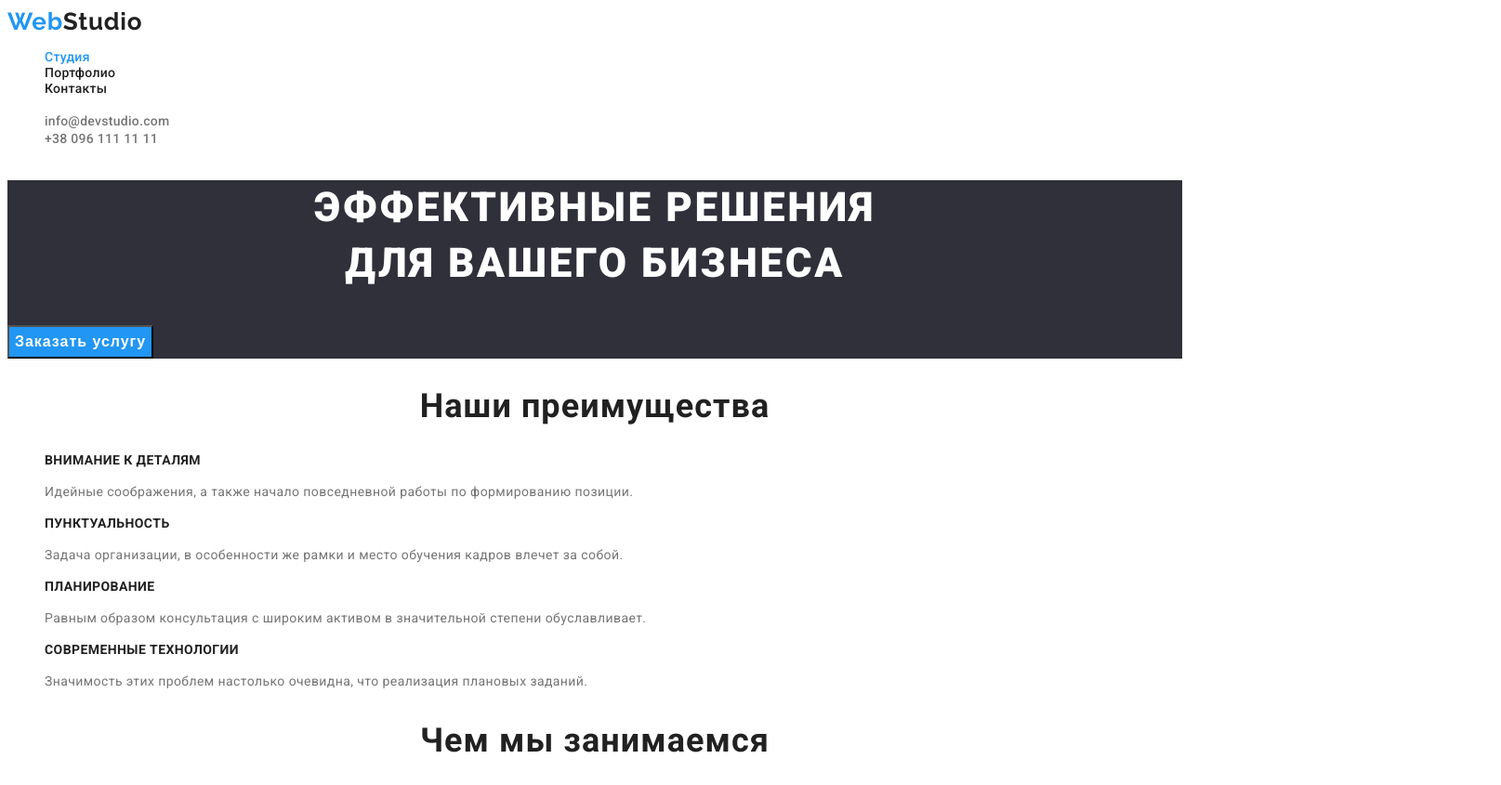
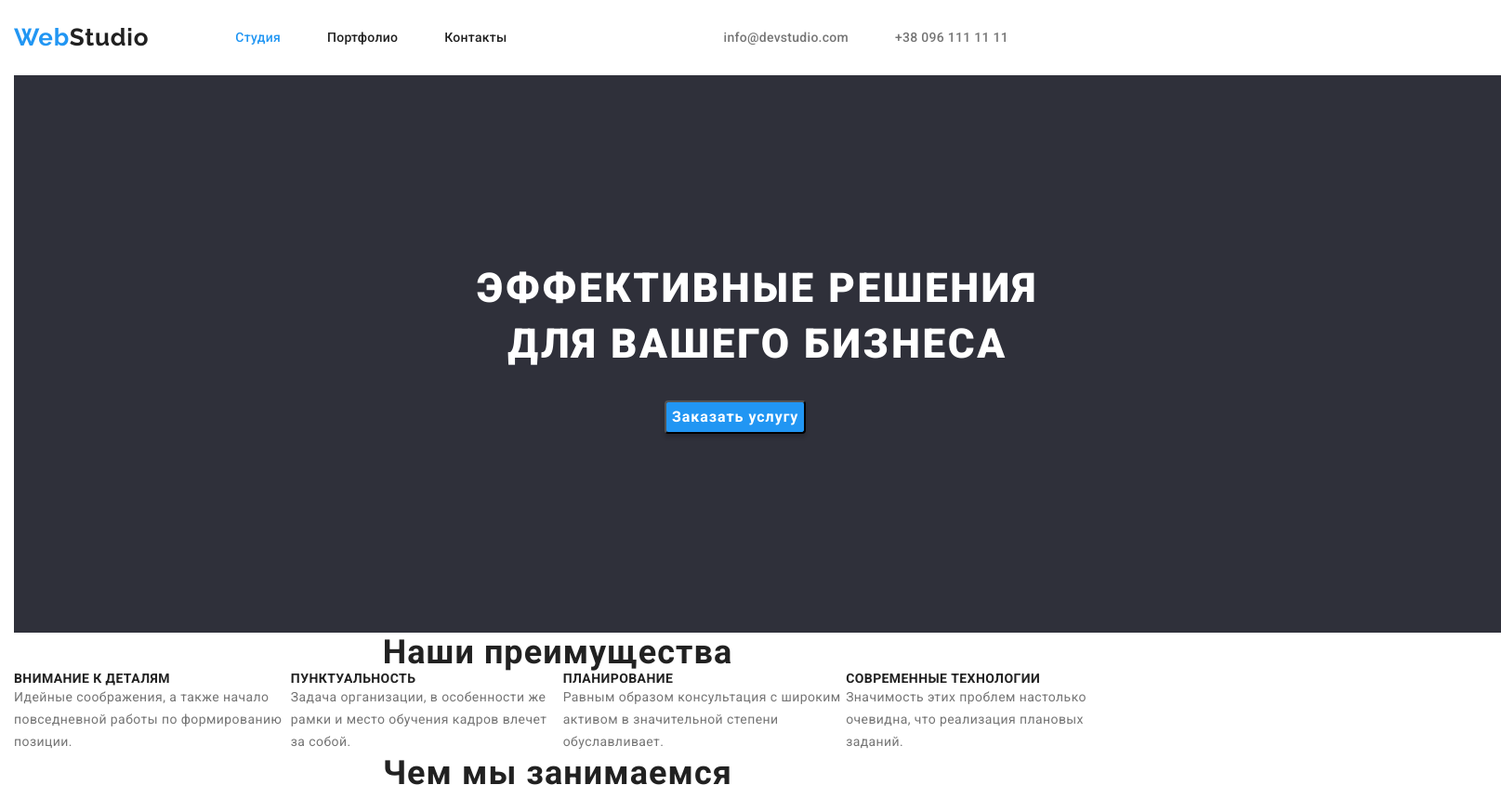
Before and after one commit to Bovsh/goit-markup-hw-08, a plain HTML site: page index.html in a window 1280 px wide. Shown: the top 845 px of the page at 93% size, 1615 px wide, since content can reach past the window. Drawn offline with nearby package versions, Linux system fonts and the light colour scheme.

Commit message:
зроблений Header and Hero

```diff
--- a/css/styles.css
+++ b/css/styles.css
@@ -8,11 +8,23 @@
     --Logo-color-studio:#212121;
     --Logo-color-web: #2196f3
 }
+p,  h1, h2, h3, h4, h5, h6   {
+    margin: 0;
+    }
 
 
+ul {
+    margin: 0;
+    padding: 0;
+}
+
+button {
+    cursor: pointer;
+}
 body {
     font-family: 'Roboto', sans-serif;
 }
+
 
 .list {
     list-style: none;
@@ -28,6 +40,7 @@ body {
     line-height: 1.19;
     letter-spacing: 0.03em;
     color: var(--Logo-color-web);
+    margin-right: 93px;
 }
 .class-logo-studio{
     font-family: Raleway;
@@ -38,6 +51,19 @@ body {
     color: var(--Logo-color-studio);
 }
 /* Стиль навигации */
+
+.nav-conteiner {
+    display: flex;
+    align-items: center;
+}
+.conteiner {
+    width: 1200px;
+    padding-left: 15px;
+    padding-right: 15px;
+
+}
+
+
 .site-nav  {
     font-family: Roboto;
     font-weight: 500;
@@ -54,7 +80,14 @@ body {
     line-height: 1.14;
     letter-spacing: 0.02em;
     color: var(--header-color);
+    margin-top: 32px;
+    margin-bottom: 32px;
+
 }
+.site-nav-item:not(:last-child) {
+    margin-right: 50px;
+}
+
 .site-nav-link {
     font-family: Roboto;
     font-weight: 500;
@@ -80,6 +113,17 @@ letter-spacing: 0.02em;
 .class-mail-tel:focus {color: var(--accent-color);}
 .pointer {cursor: pointer;}
 
+
+.nav-mail-tel {
+    margin-left: auto;
+}
+.nav-mail {
+    margin-right: 50px;
+}
+
+.nav-tel {
+    margin-right: 100px;
+}
 /*стиль кнопок*/
 
 .style-button {
@@ -92,7 +136,11 @@ letter-spacing: 0.02em;
     letter-spacing: 0.03em;
     color:var(--primary-text-color);
     background: #F5F4FA;
-    border-radius: 4px;}
+
+
+
+}
+
 
 .style-button:hover {
     color:#FFFFFF;
@@ -101,6 +149,28 @@ letter-spacing: 0.02em;
 .style-button:focus {
     color:#FFFFFF;
     background-color: var(--accent-color);
+}
+
+.class-button-page-first:hover {color: var(--accent-color);}
+.class-button-page-first:focus {color: var(--accent-color);}
+
+/*стили заголовков*/
+
+.hero-baner{
+    width: 1600px;
+    height: 600px;
+    background: #2F303A;
+}
+.title-hero {
+font-style: 400;
+font-weight: 900;
+font-size: 44px;
+line-height: 1.36;
+letter-spacing: 0.06em;
+text-align: center;
+text-transform: uppercase;
+color: #FFFFFF;
+padding: 200px 452px 0px 452px;
 }
 .button-page-first {
 
@@ -113,26 +183,19 @@ letter-spacing: 0.02em;
     letter-spacing: 0.06em;
     color: #FFFFFF;
     background: #2196F3;
+    box-shadow: 0px 4px 4px rgba(0, 0, 0, 0.15);
+    border-radius: 4px;
+    margin-top: 30px;
+    margin-right: 700px;
+    margin-bottom: 210px;
+    margin-left: 700px;
 
-}
-.class-button-page-first:hover {color: var(--accent-color);}
-.class-button-page-first:focus {color: var(--accent-color);}
+ }
+ /*стили advantage */
+ .flex-advantage {
+display: flex;
 
-/*стили заголовков*/
-
-.bg-baner{
-    background: #2F303A;
-}
-.title-hero {
-font-style: 400;
-font-weight: 900;
-font-size: 44px;
-line-height: 1.36;
-letter-spacing: 0.06em;
-text-align: center;
-text-transform: uppercase;
-color: #FFFFFF;
-}
+ }
 .head-advantage {
 font-weight: 700;
 font-size: 36px;
@@ -165,7 +228,10 @@ text-align: center;
 letter-spacing: 0.03em;
 color:var(--header-color);
 }
+.flex-services {
+display: flex;
 
+}
 .title-team {
 font-weight: 700;
 font-size: 36px;
@@ -181,6 +247,11 @@ font-size: 16px;
 line-height: 1.19;
 letter-spacing: 0.03em;
 color: var(--Title-color);
+}
+
+.flex-team {
+    display: flex;
+
 }
 
 .projects {
--- a/index.html
+++ b/index.html
@@ -8,16 +8,18 @@
     <link rel="preconnect" href="https://fonts.gstatic.com" crossorigin>
     <link href="https://fonts.googleapis.com/css2?family=Raleway:wght@700&family=Roboto:wght@400;500;700;900&display=swap" rel="stylesheet">
 
+    <link rel="stylesheet" href="https://cdnjs.cloudflare.com/ajax/libs/modern-normalize/1.1.0/modern-normalize.min.css" integrity="sha512-wpPYUAdjBVSE4KJnH1VR1HeZfpl1ub8YT/NKx4PuQ5NmX2tKuGu6U/JRp5y+Y8XG2tV+wKQpNHVUX03MfMFn9Q==" crossorigin="anonymous" referrerpolicy="no-referrer" />
+
     <link rel="stylesheet" href="./css/styles.css">
 </head>
 
     <body>
-        <header>
+        <header >
+           <div class="nav-conteiner conteiner">
+            <nav class="nav-conteiner">
+              <a class="class-logo-Web link" href=""> Web<span class="class-logo-studio ">Studio</span>   </a>
 
-            <nav>
-                <a class="class-logo-Web link" href=""> Web<span class="class-logo-studio ">Studio</span>   </a>
-
-            <ul class="site-nav  list current">
+            <ul class="site-nav  list current nav-conteiner ">
 
                 <li class="site-nav-item ">
                     <a  href="./index.html" class="link site-nav-link current">Студия</a>  </li>
@@ -27,24 +29,24 @@
                     <a href="" class="link site-nav-link " >Контакты</a>  </li>
 
             </ul>
+            </nav>
 
-            </nav>
-            <ul class="list">
-                <li> <a class="class-mail-tel link " href="mailto:info@devstudio.com">info@devstudio.com</a>   </li>
-                <li> <a class="class-mail-tel link " href="tel:+380961111111">+38 096 111 11 11</a>   </li>
+            <ul class="list nav-conteiner nav-mail-tel">
+                <li> <a class="class-mail-tel link nav-mail" href="mailto:info@devstudio.com">info@devstudio.com</a>   </li>
+                <li> <a class="class-mail-tel link nav-tel" href="tel:+380961111111">+38 096 111 11 11</a>   </li>
             </ul>
-
-
+        </div>
         </header>
 
-        <main>
-            <section class="bg-baner">
+        <main class="conteiner">
+            <section class="hero-baner">
             <h1 class="title-hero">Эффективные решения <br> для вашего бизнеса</h1>
             <button class="button-page-first" type="button">Заказать услугу</button>
             </section>
+
     <section>
         <h2 class="head-advantage">Наши преимущества</h2>
-<ul class="list">
+<ul class="list flex-advantage">
        <li>
            <h3 class="title-advantage">ВНИМАНИЕ К ДЕТАЛЯМ</h3>
         <p class="advantage-text">Идейные соображения, а также  начало повседневной работы по  формированию позиции.</p>
@@ -66,7 +68,7 @@
 
     <section>
         <h2 class="title-services">Чем мы занимаемся</h2>
-        <ul class="list">
+        <ul class="list flex-services">
             <li> <img src="./image/img(1).jpg" alt="Написання сайту" width="370" height="294"/> </li>
             <li> <img src="./image/img(2).jpg" alt="Розробка мобільних додатків" width="370" height="294"/></li>
             <li> <img src="./image/img(3).jpg" alt="Графічний дизайн" width="370" height="294"/></li>
@@ -76,7 +78,7 @@
 
     <section>
         <h2  class="title-team">Наша команда</h2>
-            <ul class="list">
+            <ul class="list flex-team">
                 <li>
          <img src="./image/img(4).jpg" alt="Игорь Демьяненко. Product Designer" width="270" height="260"/>
         <h3 class="title-team-name">Игорь Демьяненко </h3>
@@ -101,6 +103,7 @@
             </ul>
 
     </section>
+
         </main>
 
 
```
Also changed, not shown: portfolio.html (+3 -0 lines).
